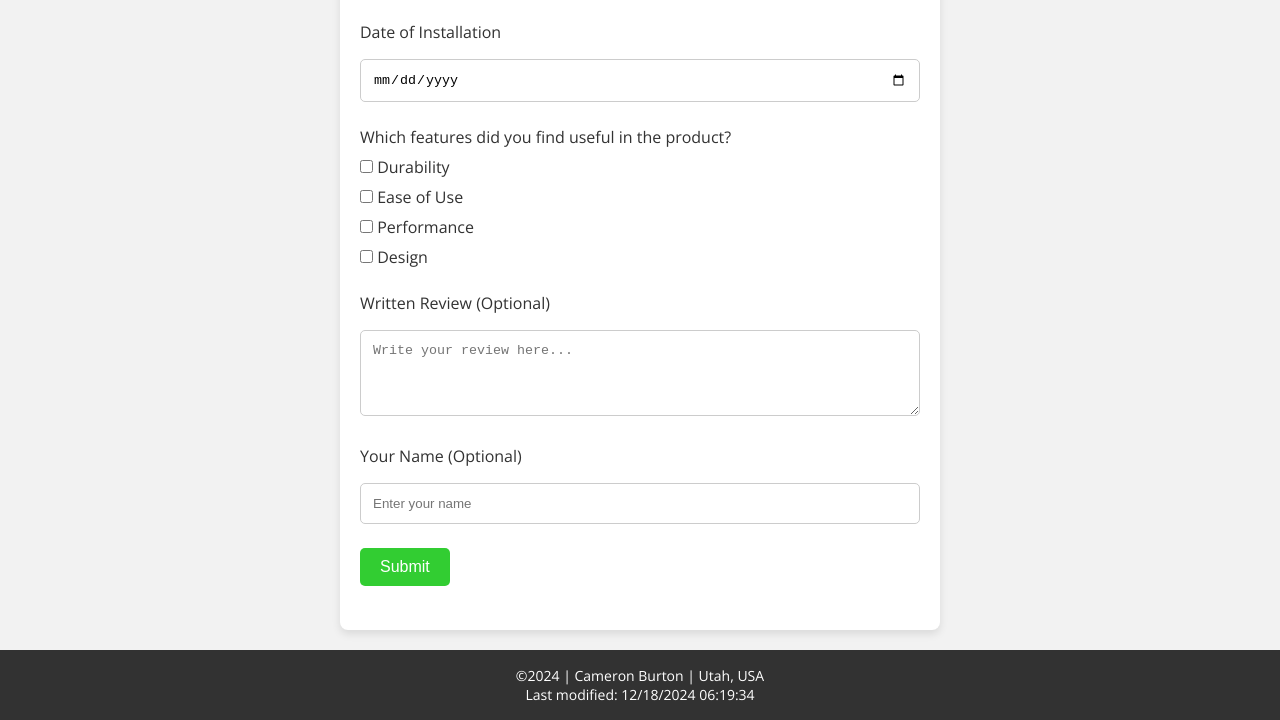
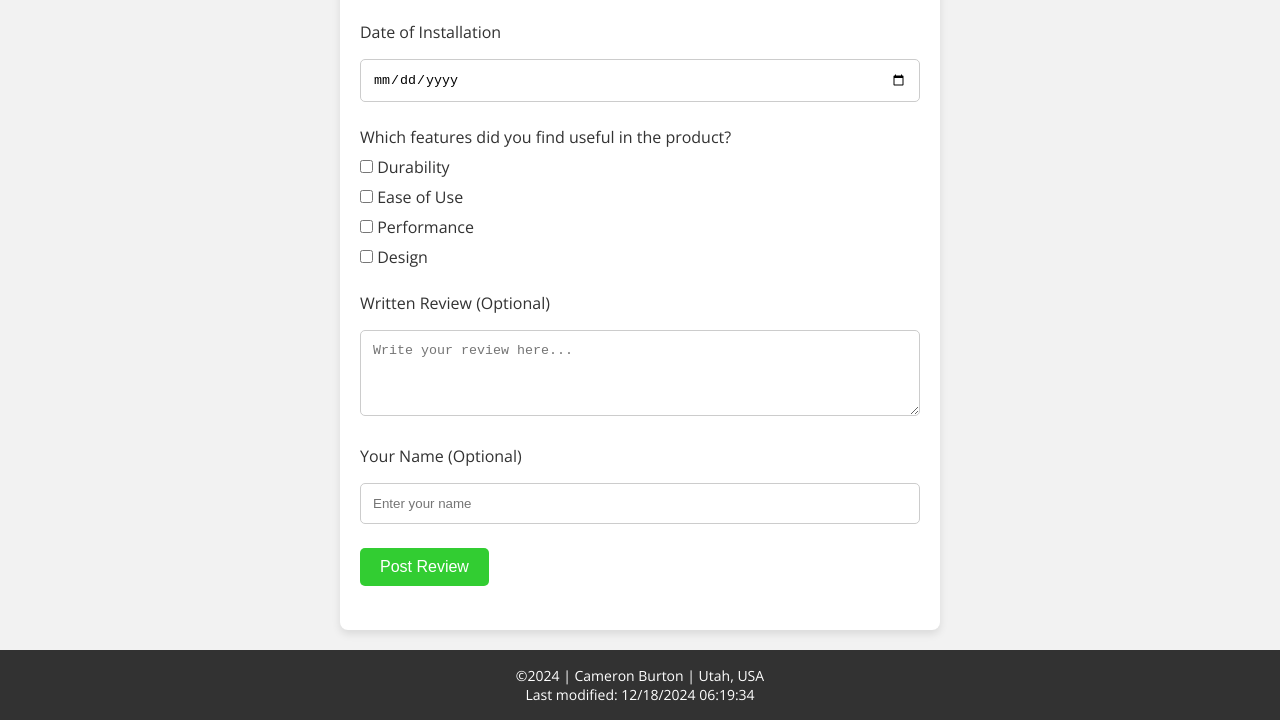
Before and after one commit to cambur01/wdd131, a plain HTML site: page form.html in a window 1280 px wide. Shown: the part 438-1158 px from the top of the page. Drawn offline with nearby package versions, Linux system fonts and the light colour scheme.

Commit message:
changed submit button value

```diff
--- a/form.html
+++ b/form.html
@@ -58,7 +58,7 @@
                 <input type="text" id="username" name="username" placeholder="Enter your name">
             </div>
             <div class="form-group">
-                <input type="submit" value="Submit">
+                <input type="submit" value="Post Review">
             </div>
         </form>
     </main>
```
